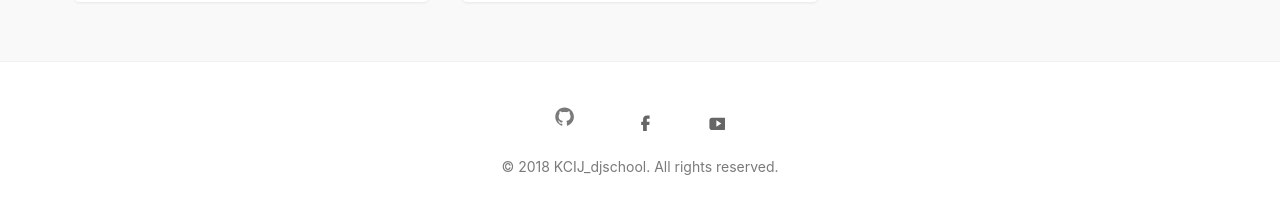
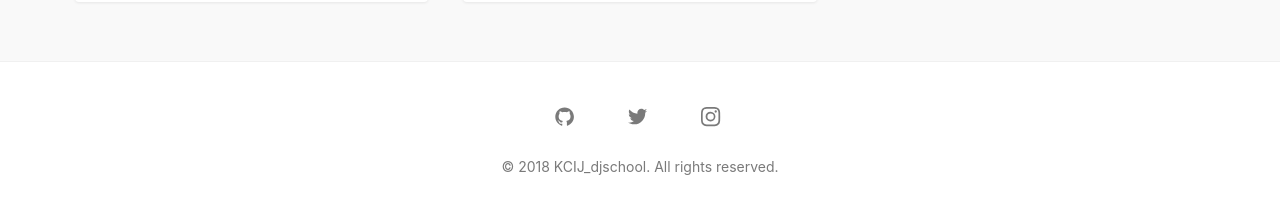
Before and after one commit to djschool/djschool.github.io, a Jekyll site: the page built from index.md, in a window 1280 px wide. Shown: the part 1098-1317 px from the top of the page. Built offline with Jekyll 4.4.1, drawn with Linux system fonts in a browser that asks for light colours.

Commit message:
footer html, 트위터 인스타로 재수정

```diff
--- a/_includes/footer.html
+++ b/_includes/footer.html
@@ -4,11 +4,11 @@
         <a class="social__link" target="_blank" rel="noopener noreferrer" href="https://github.com/djschool">
           <svg class="social__icon" viewBox="0 0 20 20" width="20px" height="20px"><path d="M7.999,0.431c-4.285,0-7.76,3.474-7.76,7.761 c0,3.428,2.223,6.337,5.307,7.363c0.388,0.071,0.53-0.168,0.53-0.374c0-0.184-0.007-0.672-0.01-1.32 c-2.159,0.469-2.614-1.04-2.614-1.04c-0.353-0.896-0.862-1.135-0.862-1.135c-0.705-0.481,0.053-0.472,0.053-0.472 c0.779,0.055,1.189,0.8,1.189,0.8c0.692,1.186,1.816,0.843,2.258,0.645c0.071-0.502,0.271-0.843,0.493-1.037 C4.86,11.425,3.049,10.76,3.049,7.786c0-0.847,0.302-1.54,0.799-2.082C3.768,5.507,3.501,4.718,3.924,3.65 c0,0,0.652-0.209,2.134,0.796C6.677,4.273,7.34,4.187,8,4.184c0.659,0.003,1.323,0.089,1.943,0.261 c1.482-1.004,2.132-0.796,2.132-0.796c0.423,1.068,0.157,1.857,0.077,2.054c0.497,0.542,0.798,1.235,0.798,2.082 c0,2.981-1.814,3.637-3.543,3.829c0.279,0.24,0.527,0.713,0.527,1.437c0,1.037-0.01,1.874-0.01,2.129 c0,0.208,0.14,0.449,0.534,0.373c3.081-1.028,5.302-3.935,5.302-7.362C15.76,3.906,12.285,0.431,7.999,0.431z"/></svg>
         </a>
-        <a class="social__link" target="_blank" rel="noopener noreferrer" href="https://facebook.com/NEWSTAPA">
-          <svg class="social__icon" viewBox="0 0 20 20" width="20px" height="20px"><path d="M15.6546943,23 L15.6546943,14.9990633 L17.7255649,14.9990633 L18,12.2418961 L15.6546943,12.2418961 L15.6582127,10.8619075 C15.6582127,10.1427958 15.7222769,9.75747936 16.690716,9.75747936 L17.98534,9.75747936 L17.98534,7 L15.9141762,7 C13.4263754,7 12.550734,8.33752269 12.550734,10.5868152 L12.550734,12.2422084 L11,12.2422084 L11,14.9993755 L12.550734,14.9993755 L12.550734,23 L15.6546943,23 Z" id="Shape" fill="#666666"></path></svg>
+        <a class="social__link" target="_blank" rel="noopener noreferrer" href="https://twitter.com/newstapa">
+          <svg class="social__icon" viewBox="0 0 20 20" width="20px" height="20px"><path d="M15.969,3.058c-0.586,0.26-1.217,0.436-1.878,0.515c0.675-0.405,1.194-1.045,1.438-1.809c-0.632,0.375-1.332,0.647-2.076,0.793c-0.596-0.636-1.446-1.033-2.387-1.033c-1.806,0-3.27,1.464-3.27,3.27 c0,0.256,0.029,0.506,0.085,0.745C5.163,5.404,2.753,4.102,1.14,2.124C0.859,2.607,0.698,3.168,0.698,3.767 c0,1.134,0.577,2.135,1.455,2.722C1.616,6.472,1.112,6.325,0.671,6.08c0,0.014,0,0.027,0,0.041c0,1.584,1.127,2.906,2.623,3.206 C3.02,9.402,2.731,9.442,2.433,9.442c-0.211,0-0.416-0.021-0.615-0.059c0.416,1.299,1.624,2.245,3.055,2.271 c-1.119,0.877-2.529,1.4-4.061,1.4c-0.264,0-0.524-0.015-0.78-0.046c1.447,0.928,3.166,1.469,5.013,1.469 c6.015,0,9.304-4.983,9.304-9.304c0-0.142-0.003-0.283-0.009-0.423C14.976,4.29,15.531,3.714,15.969,3.058z"/></svg>
         </a>
-        <a class="social__link" target="_blank" rel="noopener noreferrer" href="https://www.youtube.com/newstapa">
-          <svg class="social__icon" viewBox="0 0 20 20" width="20px" height="20px"><path d="M21.5,11.1680767 C21.5,9.97058897 20.5298933,9 19.3330686,9 L9.16650938,9 C7.96992587,9 7,9.97083009 7,11.1680767 L7,16.9818449 C7,18.1793327 7.97010672,19.1499216 9.16650938,19.1499216 L19.3328878,19.1499216 C20.5299536,19.1499216 21.4998192,18.1790915 21.4998192,16.9818449 L21.4998192,11.1680767 L21.5,11.1680767 Z M12.7995419,16.5275652 L12.7995419,11.0670453 L16.9405647,13.7974258 L12.7995419,16.5275652 Z" id="Shape" fill="#666666" fill-rule="nonzero"></svg>
+        <a class="social__link" target="_blank" rel="noopener noreferrer" href="https://www.instagram.com/newstapa">
+          <svg class="social__icon" viewBox="0 0 20 20" width="20px" height="20px"><path d="M8 0C5.827 0 5.555.01 4.702.048 3.85.088 3.27.222 2.76.42a3.908 3.908 0 0 0-1.417.923c-.445.444-.72.89-.923 1.417-.198.51-.333 1.09-.372 1.942C.008 5.555 0 5.827 0 8s.01 2.445.048 3.298c.04.852.174 1.433.372 1.942.204.526.478.973.923 1.417.444.445.89.72 1.417.923.51.198 1.09.333 1.942.372.853.04 1.125.048 3.298.048s2.445-.01 3.298-.048c.852-.04 1.433-.174 1.942-.372a3.908 3.908 0 0 0 1.417-.923c.445-.444.72-.89.923-1.417.198-.51.333-1.09.372-1.942.04-.853.048-1.125.048-3.298s-.01-2.445-.048-3.298c-.04-.852-.174-1.433-.372-1.942a3.908 3.908 0 0 0-.923-1.417A3.886 3.886 0 0 0 13.24.42c-.51-.198-1.09-.333-1.942-.372C10.445.008 10.173 0 8 0zm0 1.44c2.136 0 2.39.01 3.233.048.78.036 1.203.166 1.485.276.374.145.64.318.92.598.28.28.453.546.598.92.11.282.24.705.276 1.485.038.844.047 1.097.047 3.233s-.01 2.39-.05 3.233c-.04.78-.17 1.203-.28 1.485-.15.374-.32.64-.6.92-.28.28-.55.453-.92.598-.28.11-.71.24-1.49.276-.85.038-1.1.047-3.24.047s-2.39-.01-3.24-.05c-.78-.04-1.21-.17-1.49-.28a2.49 2.49 0 0 1-.92-.6c-.28-.28-.46-.55-.6-.92-.11-.28-.24-.71-.28-1.49-.03-.84-.04-1.1-.04-3.23s.01-2.39.04-3.24c.04-.78.17-1.21.28-1.49.14-.38.32-.64.6-.92.28-.28.54-.46.92-.6.28-.11.7-.24 1.48-.28.85-.03 1.1-.04 3.24-.04zm0 2.452a4.108 4.108 0 1 0 0 8.215 4.108 4.108 0 0 0 0-8.215zm0 6.775a2.667 2.667 0 1 1 0-5.334 2.667 2.667 0 0 1 0 5.334zm5.23-6.937a.96.96 0 1 1-1.92 0 .96.96 0 0 1 1.92 0z"></svg>
         </a>
     </nav>
     <span>&copy; {{ site.time | date: '%Y' }} {{ site.title | escape }}. All rights reserved.</span>
```
